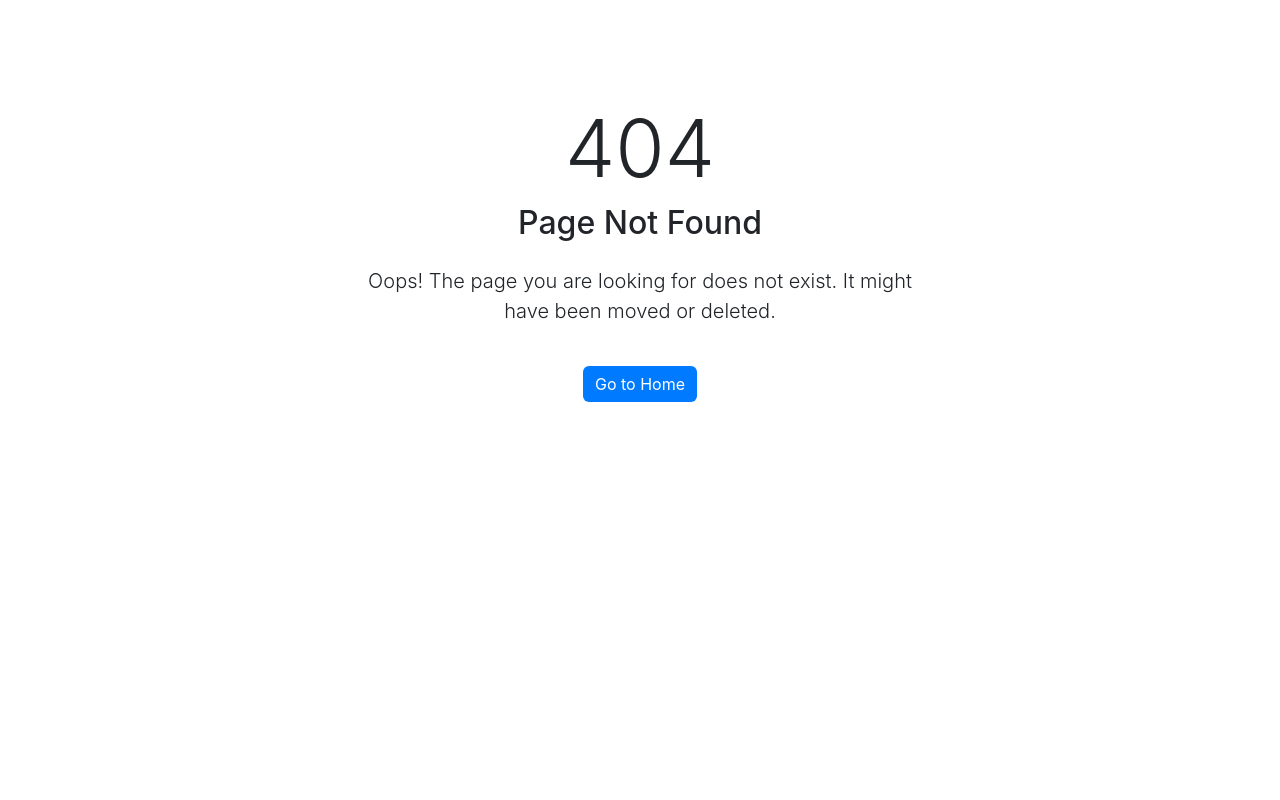
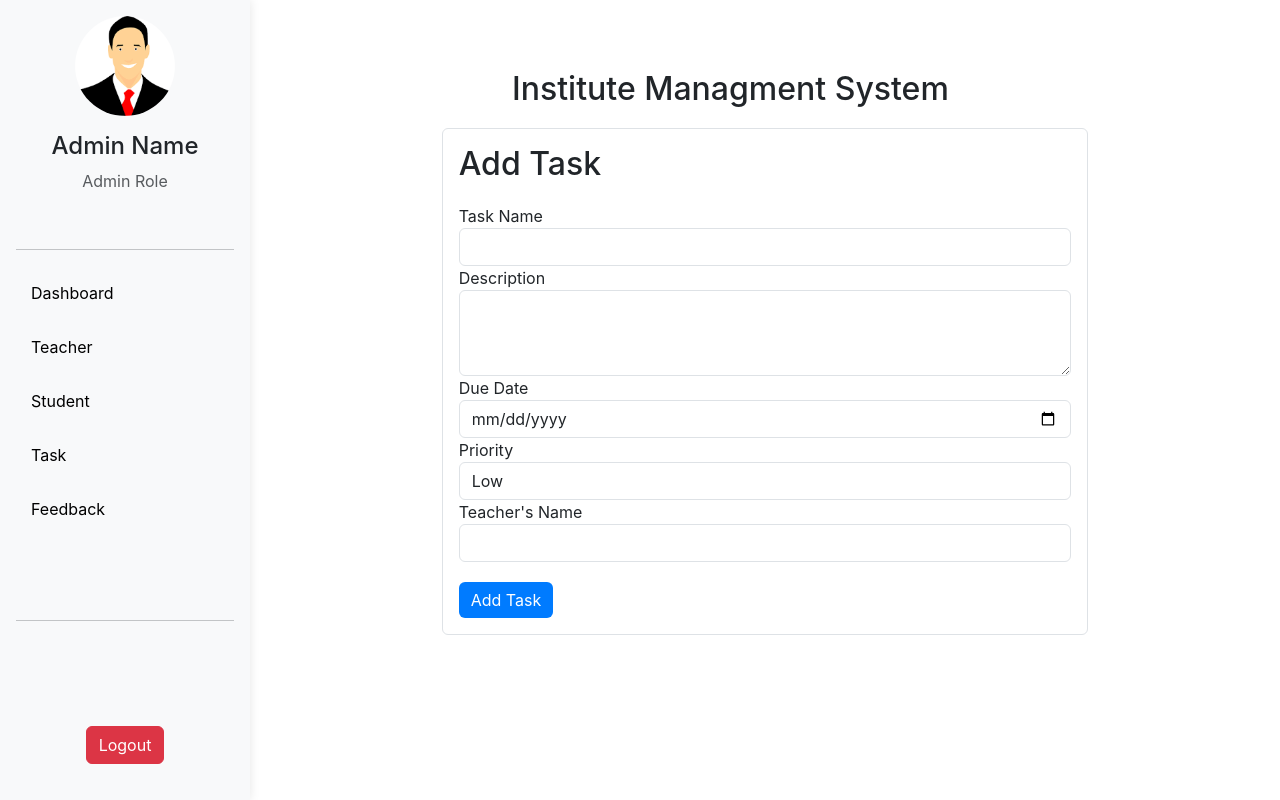
Before and after one commit to vishalm6566/Institute-Managment-System, a React (Create React App) app in the folder client/: page /admin/addtask in a window 1280 px wide. Before the commit this address had no page. Built offline with nearby package versions, Linux system fonts and the light colour scheme.

Commit message:
work on the add task of admin page

```diff
--- a/client/src/App.js
+++ b/client/src/App.js
@@ -13,6 +13,7 @@ import Dashboard from './components/admin/dashboard'
 import NotFound from './components/404';
 import Home from './pages/Home'
 import ContactUs from './components/admin/conatctus';
+import AddTask from './components/admin/addtask';
 
 
 function App() {
@@ -27,7 +28,7 @@ function App() {
   return (
     <div>
       <Routes>
-        <Route path='/' element={<Login />} />
+        <Route path='/' element={<Home />} />
         <Route path="/home" element={<Home />} />
         <Route path='/Contactus' element={<ContactUs />} />
         <Route path="/login" element={<Login />} />
@@ -35,6 +36,7 @@ function App() {
         <Route path="admin" element={<Admin />} >
           <Route path='dashboard' element={<Dashboard/>} />
           <Route path='teacherinfo' element={<TeacherInfo/>}/>
+          <Route path='addtask' element={<AddTask/>}/>
           <Route path="teacher/:id" element={<TeacherProfile />} />
           <Route path='studentinfo' element={<StudentInfo/>}/>
           <Route path="student/:id" element={<StudentProfile />} />
--- a/client/src/components/admin/Navbar.jsx
+++ b/client/src/components/admin/Navbar.jsx
@@ -16,10 +16,10 @@ const NavBar = () => {
                     <span className="fw-bold">IMS</span>
                 </Link>
 
-                {/* Navbar Toggler for responsive design */}
-                <button className="navbar-toggler" type="button" data-bs-toggle="collapse" data-bs-target="#navbarNav" aria-controls="navbarNav" aria-expanded="false" aria-label="Toggle navigation">
+               {/* Navbar Toggler for responsive design*/}
+                {/*<button className="navbar-toggler" type="button" data-bs-toggle="collapse" data-bs-target="#navbarNav" aria-controls="navbarNav" aria-expanded="false" aria-label="Toggle navigation">
                     <span className="navbar-toggler-icon"></span>
-                </button>
+                </button>*/}
 
                 {/* Navbar links */}
                 <div className="collapse navbar-collapse" id="navbarNav">
--- /dev/null
+++ b/client/src/components/admin/addtask.jsx
@@ -0,0 +1,116 @@
+import React, { useState } from 'react';
+import { useNavigate } from 'react-router-dom';
+import { ToastContainer, toast } from 'react-toastify';
+import 'react-toastify/dist/ReactToastify.css';
+import '../../css/AddTask.css';
+
+const AddTask = () => {
+  const [taskName, setTaskName] = useState('');
+  const [description, setDescription] = useState('');
+  const [dueDate, setDueDate] = useState('');
+  const [priority, setPriority] = useState('Low');
+  const [teacherName, setTeacherName] = useState('');
+  const navigate = useNavigate();
+
+  const handleSubmit = (e) => {
+    e.preventDefault();
+
+    // Simulate API call delay with setTimeout (replace with real API call)
+    setTimeout(() => {
+      // Logic to handle task submission (simulated API call)
+      console.log({ taskName, description, dueDate, priority, teacherName });
+
+      // Show success toast
+      toast.success('Task added successfully!', {
+        position: 'top-right',
+        autoClose: 3000, // Close the toast after 3 seconds
+        hideProgressBar: false,
+        closeOnClick: true,
+        pauseOnHover: true,
+        draggable: true,
+        progress: undefined,
+      });
+
+      // Redirect to the tasks page after submission
+      navigate('/tasks');
+    }, 1000); // Simulate a 1 second delay
+  };
+
+  return (
+    <div className="container-fluid">
+      <div className="row justify-content-center">
+        <div className="col-md-8">
+          <div className="border p-3 mb-5 bg-white rounded">
+            <h2 className="text-left">Add Task</h2>
+            <form onSubmit={handleSubmit}>
+              <div className="form-group">
+                <label htmlFor="taskName">Task Name</label>
+                <input
+                  type="text"
+                  className="form-control"
+                  id="taskName"
+                  value={taskName}
+                  onChange={(e) => setTaskName(e.target.value)}
+
+                />
+              </div>
+              <div className="form-group">
+                <label htmlFor="description">Description</label>
+                <textarea
+                  className="form-control"
+                  id="description"
+                  rows="3"
+                  value={description}
+                  onChange={(e) => setDescription(e.target.value)}
+                  required
+                ></textarea>
+              </div>
+              <div className="form-group">
+                <label htmlFor="dueDate">Due Date</label>
+                <input
+                  type="date"
+                  className="form-control"
+                  id="dueDate"
+                  value={dueDate}
+                  onChange={(e) => setDueDate(e.target.value)}
+                  required
+                />
+              </div>
+              <div className="form-group">
+                <label htmlFor="priority">Priority</label>
+                <select
+                  className="form-control"
+                  id="priority"
+                  value={priority}
+                  onChange={(e) => setPriority(e.target.value)}
+                  required
+                >
+                  <option value="Low">Low</option>
+                  <option value="Medium">Medium</option>
+                  <option value="High">High</option>
+                </select>
+              </div>
+              <div className="form-group">
+                <label htmlFor="teacherName">Teacher's Name</label>
+                <input
+                  type="text"
+                  className="form-control"
+                  id="teacherName"
+                  value={teacherName}
+                  onChange={(e) => setTeacherName(e.target.value)}
+                  required
+                />
+              </div>
+              <button type="submit" className="btn btn-primary btn-block">
+                Add Task
+              </button>
+            </form>
+          </div>
+        </div>
+      </div>
+      <ToastContainer />
+    </div>
+  );
+};
+
+export default AddTask;
--- a/client/src/components/admin/sidebar.jsx
+++ b/client/src/components/admin/sidebar.jsx
@@ -28,7 +28,7 @@ const Sidebar = () => {
                     </Link>
                 </li>
                 <li className="nav-item">
-                    <Link to="/admin/dashboard" className="nav-link">
+                    <Link to="/admin/addtask" className="nav-link">
                         Task
                     </Link>
                 </li>
--- /dev/null
+++ b/client/src/css/AddTask.css
@@ -0,0 +1,26 @@
+/* AddTask.css */
+
+.container {
+     margin-top: 20px;
+    /* max-width: 600px;
+    margin: auto;
+    border: 1px solid #ddd;
+    background-color: #f9f9f9 ; */
+  }
+
+  /* .border {
+    padding: 20px;
+    border-radius: 5px;
+  } */
+
+  .bg-white {
+    background-color: #fff;
+  }
+
+  /* .rounded {
+    border-radius: 5px;
+  } */
+
+  .text-left {
+    text-align: left;
+  }
```
